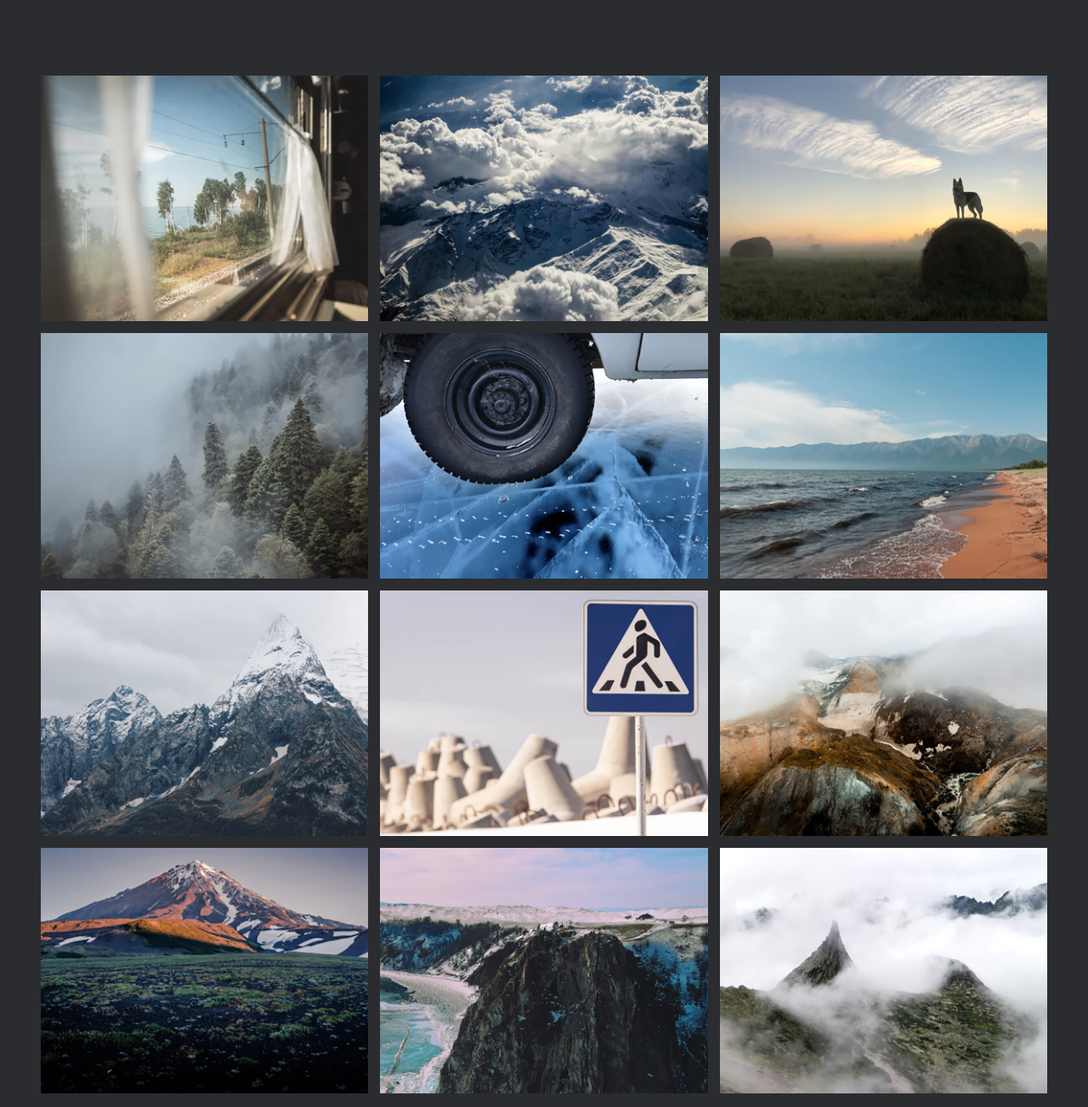
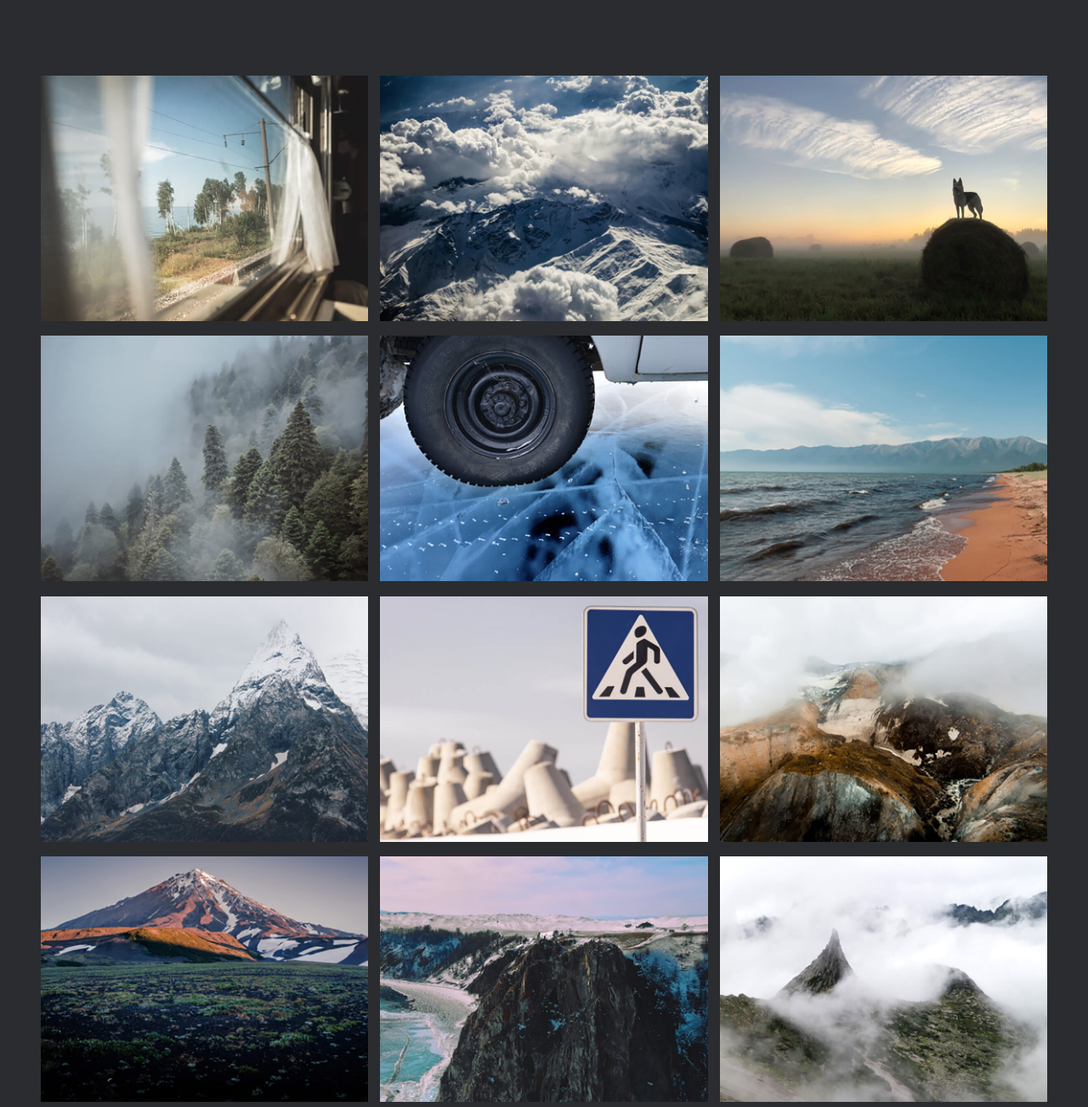
Before and after one commit to maximKaschitskiy/russian-travel, a plain HTML site: page index.html in a window 1280 px wide. Shown: the part 1654-2957 px from the top of the page at 85% size. Drawn offline with Linux system fonts and the light colour scheme.

Commit message:
one more try

```diff
--- a/index.html
+++ b/index.html
@@ -44,40 +44,40 @@
         </ul>
       </section>
       <div class="photo-grid">
-            <a href="#" class="photo-gird__link" target="_self">
+            <a href="#" class="photo-grid-link" target="_self">
               <img class="photo-grid__item" src="./images/photo-grid/photo-grid-train.jpg" alt="Галерея - фото №1 Купе поезда">
             </a>
-            <a href="#" class="photo-gird__link" target="_self">
+            <a href="#" class="photo-grid-link" target="_self">
               <img class="photo-grid__item" src="./images/photo-grid/photo-grid-atharva-tulsi.jpg" alt="Галерея - фото №2 Атхарва Тулси - Большой Кавказ">
             </a>
-            <a href="#" class="photo-gird__link" target="_self">
+            <a href="#" class="photo-grid-link" target="_self">
               <img class="photo-grid__item" src="./images/photo-grid/photo-grid-tuman.jpg" alt="Галерея - фото №3 Туман">
             </a>
-            <a href="#" class="photo-gird__link" target="_self">
+            <a href="#" class="photo-grid-link" target="_self">
               <img class="photo-grid__item" src="./images/photo-grid/photo-grid-sochi.jpg" alt="Галерея - фото №4 Сочи">
             </a>
-            <a href="#" class="photo-gird__link" target="_self">
+            <a href="#" class="photo-grid-link" target="_self">
             <img class="photo-grid__item" src="./images/photo-grid/photo-grid-arisa.jpg" alt="Галерея - фото №5 Ариса Чаттаса - Колесо фургона на обледеневшем озере Байкал">
             </a>
-            <a href="#" class="photo-gird__link" target="_self">
+            <a href="#" class="photo-grid-link" target="_self">
               <img class="photo-grid__item" src="./images/photo-grid/photo-grid-baikal.jpg" alt="Галерея - фото №6 Байкал">
             </a>
-            <a href="#" class="photo-gird__link" target="_self">
+            <a href="#" class="photo-grid-link" target="_self">
               <img class="photo-grid__item" src="./images/photo-grid/photo-grid-elbrus.jpg" alt="Галерея - фото №7 Эльбрус">
             </a>
-            <a href="#" class="photo-gird__link" target="_self">
+            <a href="#" class="photo-grid-link" target="_self">
               <img class="photo-grid__item" src="./images/photo-grid/photo-grid-kondratiev.jpg" alt="Галерея - фото №8 Станислав Кондратьев - Сочи">
             </a>
-            <a href="#" class="photo-gird__link" target="_self">
+            <a href="#" class="photo-grid-link" target="_self">
               <img class="photo-grid__item" src="./images/photo-grid/photo-grid-kamchatka-1.jpg" alt="Галерея - фото №9 Камчатка">
             </a>
-            <a href="#" class="photo-gird__link" target="_self">
+            <a href="#" class="photo-grid-link" target="_self">
               <img class="photo-grid__item" src="./images/photo-grid/photo-grid-kamchatka-2.jpg" alt="Галерея - фото №10 Камчатка">
             </a>
-            <a href="#" class="photo-gird__link" target="_self">
+            <a href="#" class="photo-grid-link" target="_self">
               <img class="photo-grid__item" src="./images/photo-grid/photo-grid-baikal-2.jpg" alt="Галерея - фото №11 Байкал">
             </a>
-            <a href="#" class="photo-gird__link" target="_self">
+            <a href="#" class="photo-grid-link" target="_self">
               <img class="photo-grid__item" src="./images/photo-grid/photo-grid-ergaki.jpg" alt="Галерея - фото №12 Ергаки">
             </a>
       </div>
```
